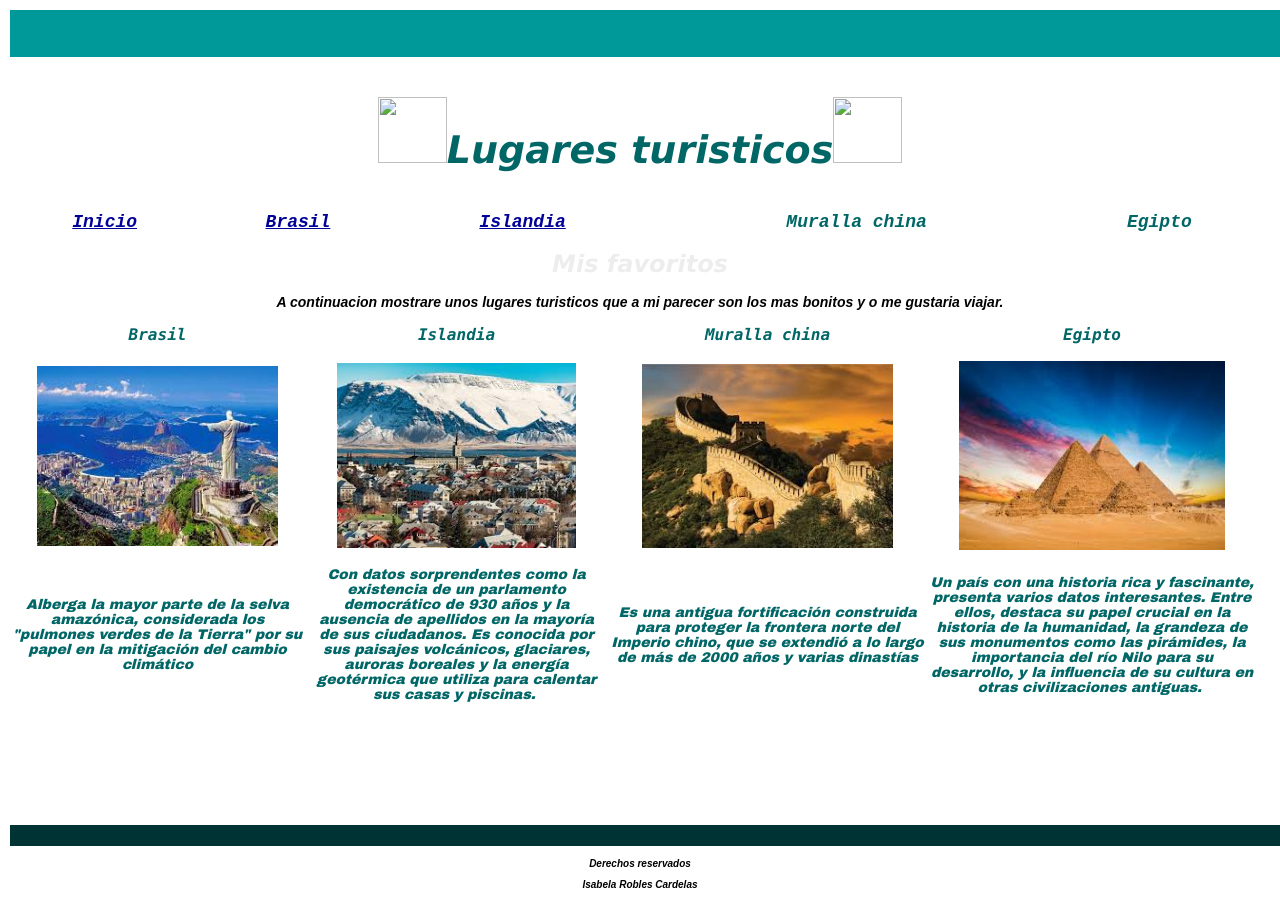
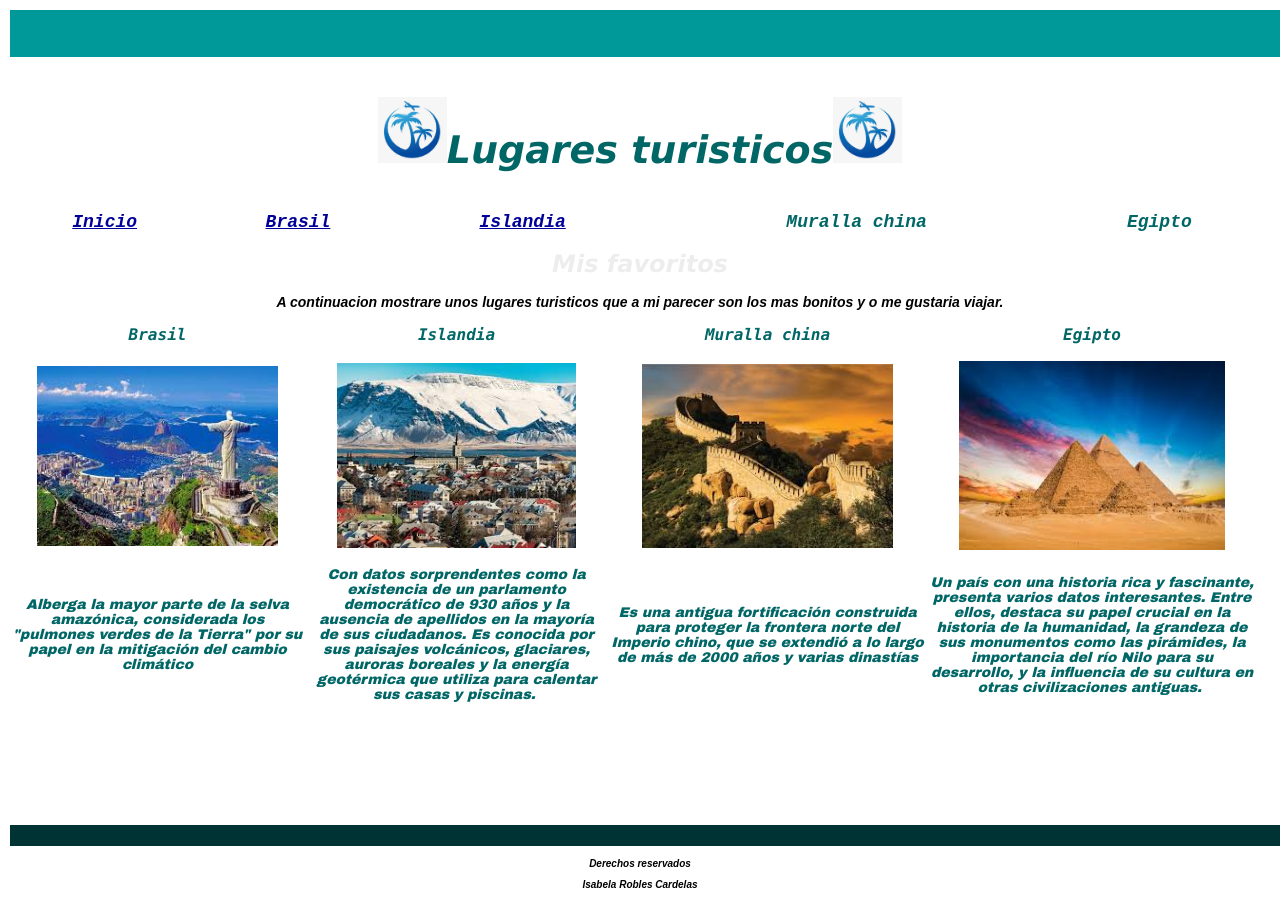
Before and after one commit to Bela-RC/lugares, a plain HTML site: page index.html in a window 1280 px wide. Shown: the top 900 px of the page. Drawn offline with Linux system fonts and the light colour scheme.

Commit message:
index.html

```diff
--- a/index.html
+++ b/index.html
@@ -117,7 +117,7 @@ a:active {
     <th width="1487" bgcolor="#009999" scope="col">&nbsp;</th>
   </tr>
 </table>
-<p class="titulo"><img src="../Dreamweaver/IMG/logo3.jpg" alt="" width="69" height="66" />Lugares turisticos<img src="../Dreamweaver/IMG/logo3.jpg" width="69" height="66" /></p>
+<p class="titulo"><img src="IMG/logo3.jpg" alt="" width="69" height="66" />Lugares turisticos<img src="IMG/logo3.jpg" width="69" height="66" /></p>
 <table width="1248" height="24" border="0" cellspacing="0" class="menu">
   <tr>
     <th scope="col"><a href="index.html">Inicio</a></th>
```
